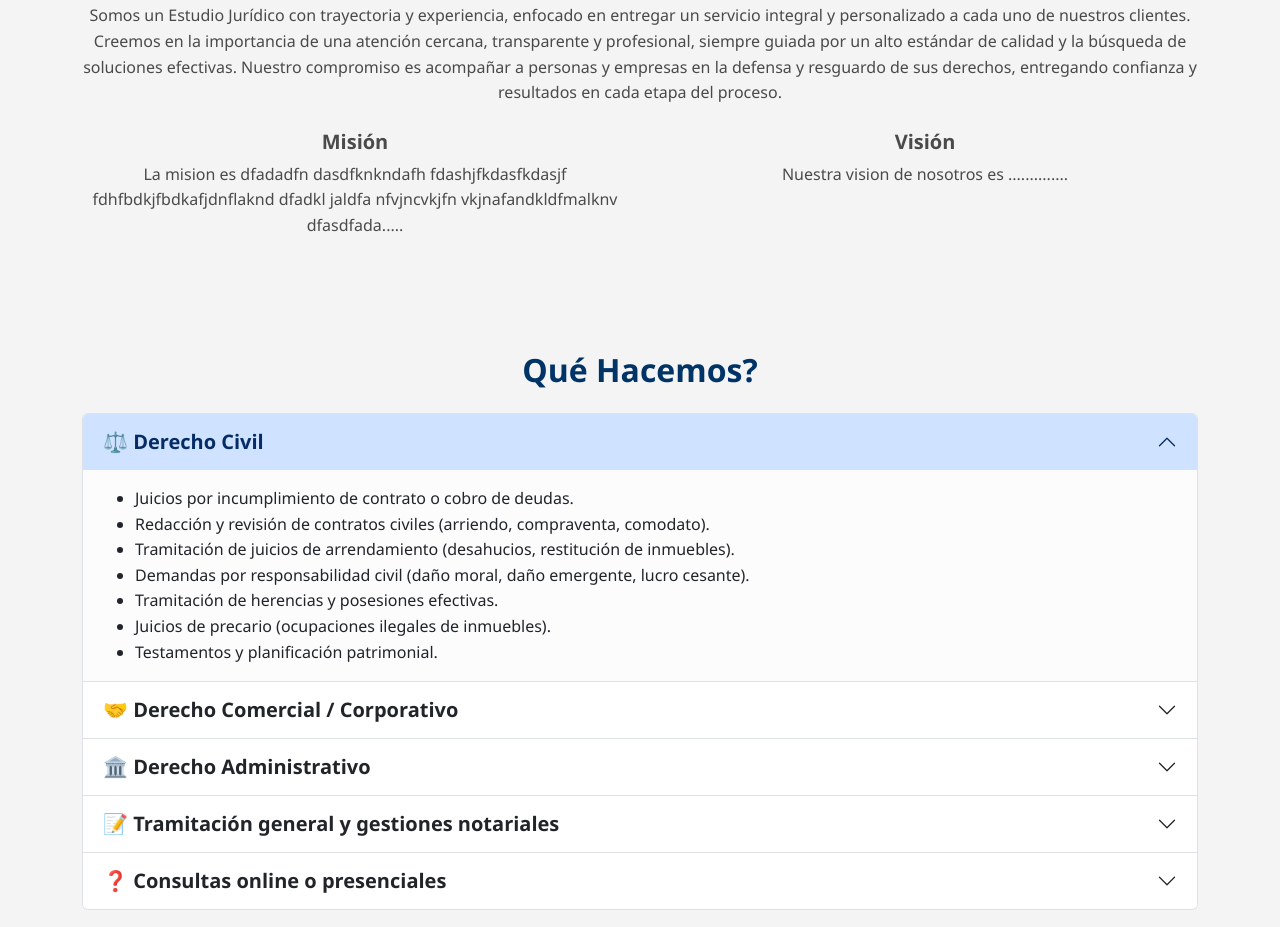
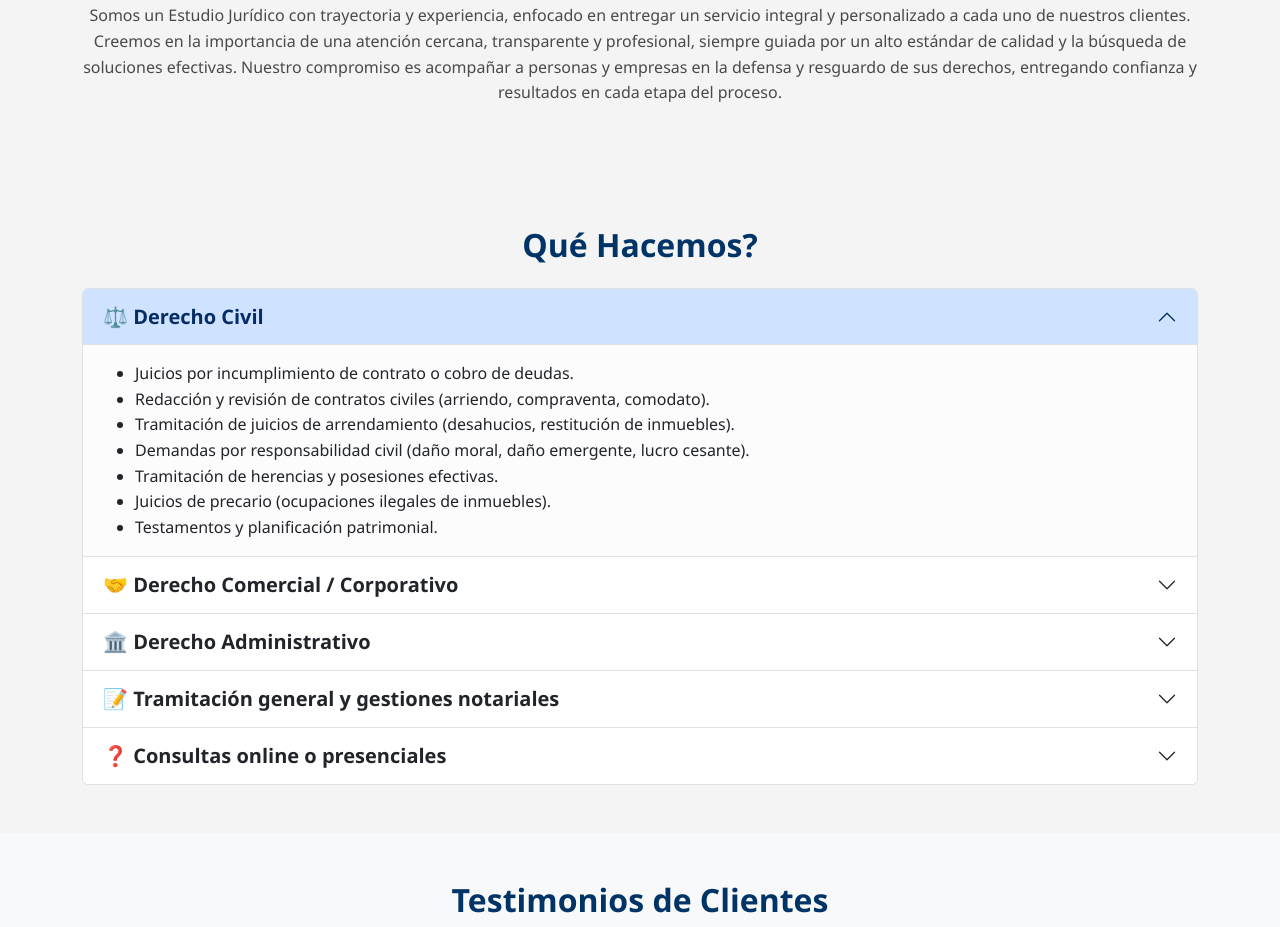
Before and after one commit to alvarovergaracortes/abogadosenlinea, a plain HTML site: page web/index.html in a window 1280 px wide. Shown: the part 900-1827 px from the top of the page. Drawn offline with nearby package versions, Linux system fonts and the light colour scheme.

Commit message:
Quitamos la mision y vision de la pagina

```diff
--- a/web/index.html
+++ b/web/index.html
@@ -53,16 +53,6 @@
       Somos un Estudio Jurídico con trayectoria y experiencia, enfocado en entregar un servicio integral y personalizado a cada uno de nuestros clientes. Creemos en la importancia de una atención  cercana, transparente y profesional, siempre guiada por un alto estándar de calidad y la búsqueda de soluciones efectivas.
       Nuestro compromiso es acompañar a personas y empresas en la defensa y resguardo de sus derechos, entregando confianza y resultados en cada etapa del proceso.
     </p>
-    <div class="row text-center">
-      <div class="col-md-6">
-        <h5><strong>Misión</strong></h5>
-        <p>La mision es dfadadfn dasdfknkndafh fdashjfkdasfkdasjf fdhfbdkjfbdkafjdnflaknd dfadkl jaldfa nfvjncvkjfn  vkjnafandkldfmalknv dfasdfada.....</p>
-      </div>
-      <div class="col-md-6">
-        <h5><strong>Visión</strong></h5>
-        <p>Nuestra vision de nosotros es ..............</p>
-      </div>
-    </div>
   </div>
 </section>
 
```
